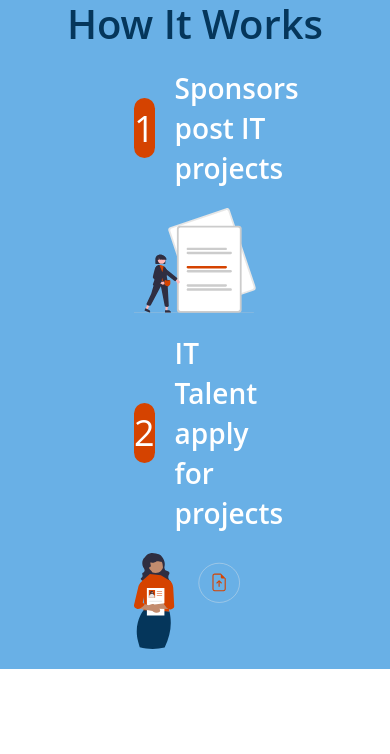
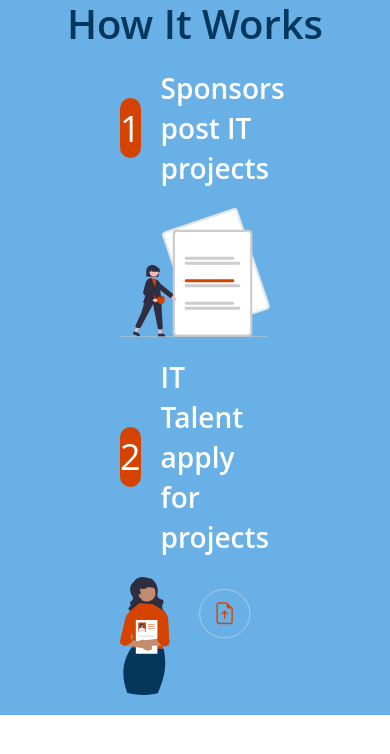
Before and after one commit to redmac135/jobmkt.io, a Next.js app: page / in a window 390 px wide. Shown: the top 754 px of the page. Built offline with nearby package versions, Linux system fonts and the light colour scheme.

Commit message:
feat; made dimensions absolute and adaptive for mobile and tablet view

```diff
--- a/src/app/page.module.css
+++ b/src/app/page.module.css
@@ -18,7 +18,7 @@
   flex-direction: column;
   align-items: center;
   justify-content: center;
-  padding: 0 114px;
+  padding: 0 80px; /* Reduced padding */
   box-sizing: border-box;
 }
 
@@ -34,14 +34,14 @@
   color: #05365b;
   margin-bottom: 20px;
   align-self: flex-start;
-  margin-left: 114px;
+  margin-left: 80px; /* Align with new padding */
 }
 
 .steps {
   display: flex;
   justify-content: space-between;
   width: 100%;
-  padding: 0 114px;
+  padding: 0 80px; /* Reduced padding */
   box-sizing: border-box;
 }
 
@@ -50,6 +50,7 @@
   display: flex;
   flex-direction: column;
   align-items: center;
+  margin-bottom: 20px; /* Ensure consistent spacing between steps */
 }
 
 .stepHeader {
@@ -90,12 +91,9 @@
 }
 
 @media (max-width: 768px) {
-  /* Mobile view */
+  /* Tablet view */
   .section3 {
-    min-height: auto;
-    height: auto;
-    /* top: 1277px; */ /* Can include this when putting actual sections together. this is where it should be located on site */
-    padding: 0 20px;
+    padding: 0 40px; /* Reduce padding */
   }
 
   .steps {
@@ -105,7 +103,7 @@
 
   .step {
     width: 100%;
-    margin-bottom: 20px;
+    margin-bottom: 20px; /* Ensure consistent spacing between steps */
   }
 
   .subheading {
@@ -116,5 +114,46 @@
   }
 }
 
+@media (max-width: 375px) {
+  /* Mobile view */
+  .section3 {
+    min-height: 800px; /* Set a constant height */
+    height: 800px; /* Ensure height is constant */
+    /* top: 1277px; */ /* Can include this when putting actual sections together. this is where it should be located on site */
+    padding: 0 20px; /* Further reduce padding */
+  }
+
+  .steps {
+    flex-direction: column;
+    align-items: center;
+  }
+
+  .step {
+    width: 100%;
+    margin-bottom: 20px; /* Ensure consistent spacing between steps */
+  }
+
+  .subheading {
+    margin-left: 0;
+    text-align: center;
+    align-self: center;
+    margin-bottom: 20px;
+  }
+
+  .stepHeader {
+    width: 100%;
+    text-align: center; /* Center align text in step headers */
+  }
+
+  .stepTitle {
+    margin-left: 10px; /* Reduce margin for smaller screens */
+  }
+
+  .stepImage {
+    width: 100%;
+    max-width: none; /* Remove max-width restriction */
+  }
+}
+
 .section4 {
 }
```
